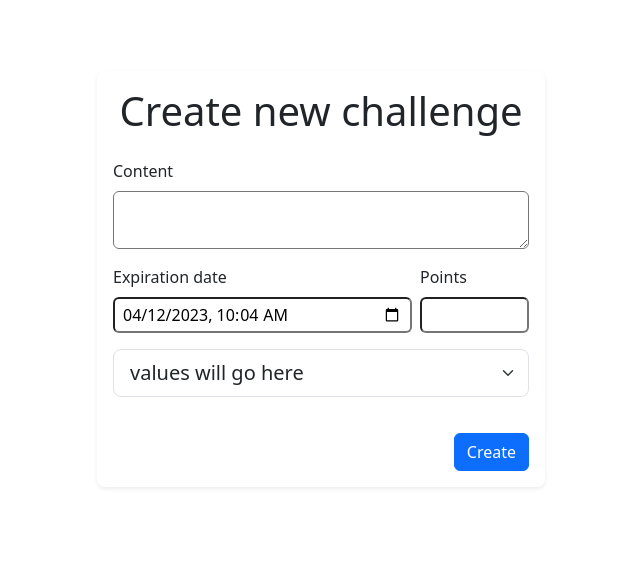
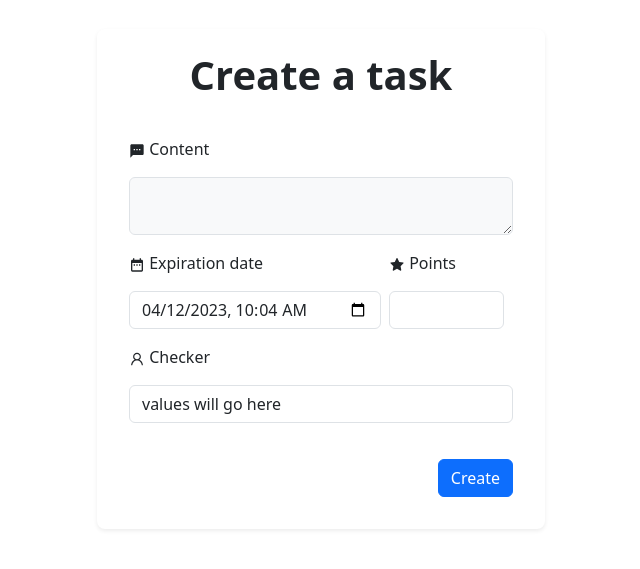
Before and after one commit to mejsiejdev/wyzwanie, a React (Vite) app in the folder frontend/: page /create in a window 1280 px wide. Shown: the part 121-690 px from the top of the page, without its empty margins (319-959 px from the left). Built offline with nearby package versions, Linux system fonts and the light colour scheme.

Commit message:
styled create form

```diff
--- a/frontend/src/routes/Create.tsx
+++ b/frontend/src/routes/Create.tsx
@@ -3,7 +3,8 @@ import { Button } from "react-bootstrap";
 import { SubmitHandler, useForm } from "react-hook-form";
 import Box from "../components/Box";
 import { useNavigate } from "react-router-dom";
-
+import { MdTextsms, MdDateRange } from "react-icons/md";
+import { AiFillStar, AiOutlineUser } from "react-icons/ai";
 type Inputs = {
   content: string;
   expiresAt: Date;
@@ -43,19 +44,23 @@ const Create = () => {
       style={{ maxWidth: "28rem" }}>
       <Box>
         <div className="d-flex flex-column align-items-center gap-3 w-100">
-          <h1>Create new challenge</h1>
-          <form onSubmit={handleSubmit(onSubmit)} className="d-flex flex-column gap-3 w-100">
+          <p className="fs-1 fw-semibold mb-0">Create a task</p>
+          <form onSubmit={handleSubmit(onSubmit)} className="d-flex flex-column gap-3 w-100 p-3">
             <div className="d-flex flex-column gap-2">
-              <label htmlFor={id + "-content"}>Content</label>
+              <label htmlFor={id + "-content"} className="form-label gap-1 items-center">
+                <MdTextsms /> Content
+              </label>
               <textarea
                 {...register("content", { required: true })}
                 id={id + "-content"}
-                className="rounded-2 py-1 px-2"
+                className="form-control bg-light rounded-2 py-1 px-2"
               />
             </div>
             <div className="d-flex flex-row gap-2 align-items-center w-100">
-              <div className="d-flex flex-column gap-2 w-100">
-                <label htmlFor={id + "-expiresAt"}>Expiration date</label>
+              <div className="d-flex flex-column gap-2">
+                <label className="form-label gap-1 items-center" htmlFor={id + "-expiresAt"}>
+                  <MdDateRange /> Expiration date
+                </label>
                 <input
                   {...register("expiresAt", { required: true })}
                   id={id + "-expiresAt"}
@@ -63,11 +68,11 @@ const Create = () => {
                   defaultValue={nextDay
                     .toISOString()
                     .slice(0, nextDay.toISOString().lastIndexOf(":"))}
-                  className="rounded-2 py-1 px-2"
+                  className="rounded-2 form-control"
                 />
               </div>
               <div className="d-flex flex-column gap-2">
-                <label htmlFor={id + "-points"}>Points</label>
+                <label className="form-label gap-1 items-center" htmlFor={id + "-points"}><AiFillStar/> Points</label>
                 <input
                   {...register("points", { required: true })}
                   id={id + "-points"}
@@ -75,20 +80,23 @@ const Create = () => {
                   min={0}
                   step={5}
                   max={100}
-                  className="rounded-2 py-1 px-2"
+                  className="rounded-2 form-control"
                 />
               </div>
-
             </div>
             <div className="d-flex flex-column gap-2">
-                <select
-                  className="form-select form-select-lg mb-3"
-                  id={id + '-checker'}
-                  {...register('checker', {required:true})}>
-                  <option selected disabled>values will go here</option>
-
-                </select>
-              </div>
+              <label className="form-label gap-1 items-center" id={id + '-checker'}>
+              <AiOutlineUser /> Checker
+              </label>
+              <select
+                className="form-control mb-3"
+                id={id + "-checker"}
+                {...register("checker", { required: true })}>
+                <option selected disabled>
+                  values will go here
+                </option>
+              </select>
+            </div>
             <div className="d-flex justify-content-end pt-1">
               <Button type={"submit"} variant={"primary"}>
                 Create
```
